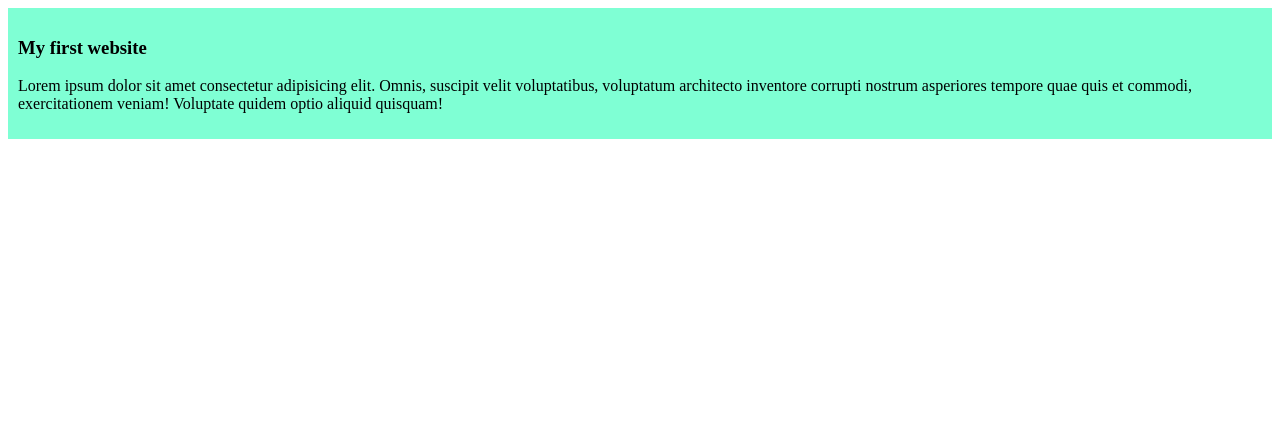
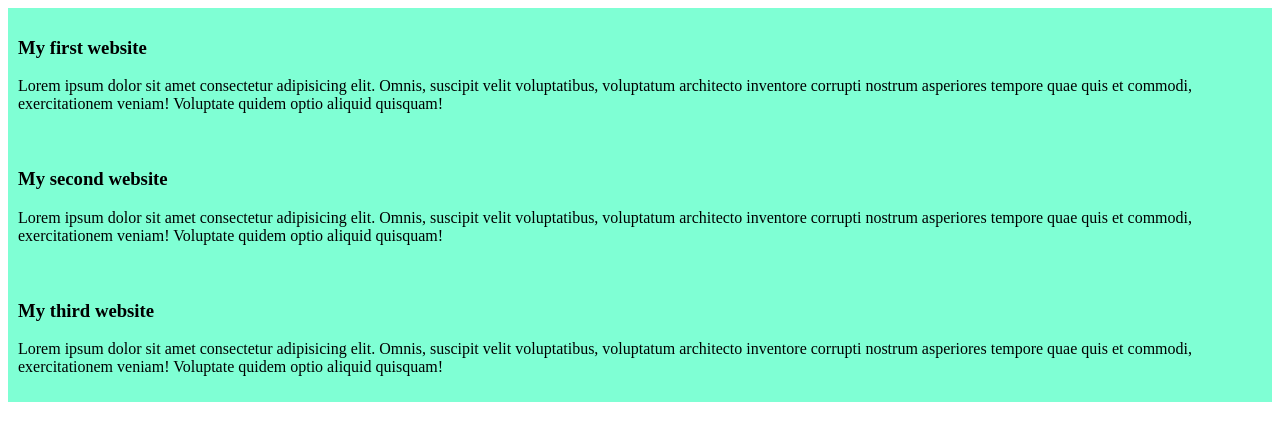
Before and after one commit to Toha16/my-sample-website, a plain HTML site: page index.html in a window 1280 px wide. Drawn offline with Linux system fonts and the light colour scheme.

Commit message:
added the My second and third website

```diff
--- a/index.html
+++ b/index.html
@@ -11,6 +11,14 @@
         <h3>My first website</h3>
         <p>Lorem ipsum dolor sit amet consectetur adipisicing elit. Omnis, suscipit velit voluptatibus, voluptatum architecto inventore corrupti nostrum asperiores tempore quae quis et commodi, exercitationem veniam! Voluptate quidem optio aliquid quisquam!</p>
     </div>
+    <div>
+        <h3>My second website</h3>
+        <p>Lorem ipsum dolor sit amet consectetur adipisicing elit. Omnis, suscipit velit voluptatibus, voluptatum architecto inventore corrupti nostrum asperiores tempore quae quis et commodi, exercitationem veniam! Voluptate quidem optio aliquid quisquam!</p>
+    </div>
+    <div>
+        <h3>My third website</h3>
+        <p>Lorem ipsum dolor sit amet consectetur adipisicing elit. Omnis, suscipit velit voluptatibus, voluptatum architecto inventore corrupti nostrum asperiores tempore quae quis et commodi, exercitationem veniam! Voluptate quidem optio aliquid quisquam!</p>
+    </div>
 
 </body>
 </html>
```
